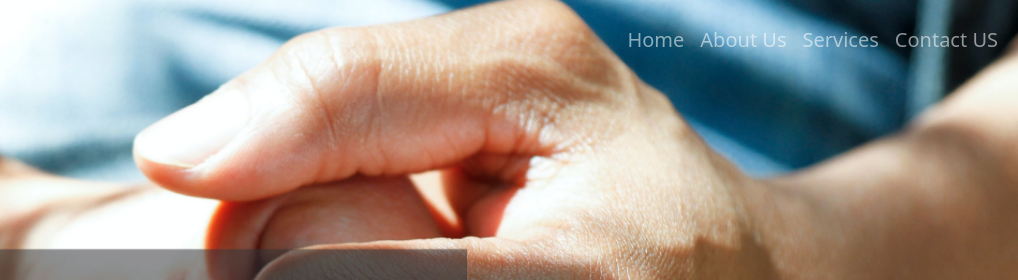
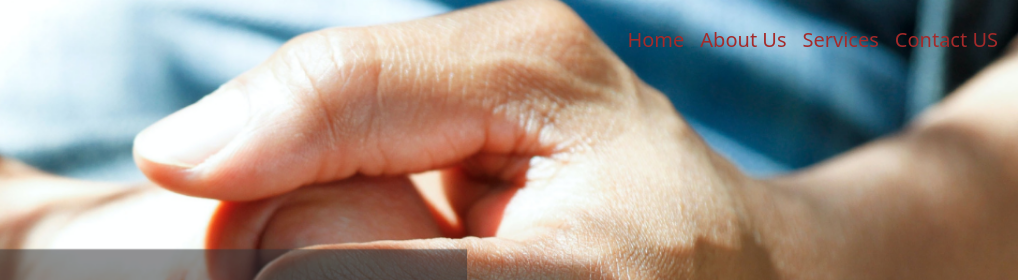
Before and after one commit to senseiBlaq/IDK-Healthcare, a plain HTML site: page index.html in a window 1280 px wide. Shown: the top 280 px of the page, 262-1280 px from the left. Drawn offline with nearby package versions, Linux system fonts and the light colour scheme.

Commit message:
changed nav menu color & added hover effect

```diff
--- a/style.css
+++ b/style.css
@@ -1,3 +1,10 @@
 .navbar-custom{
     height: 80px;
 }
+
+.nav-item > a {
+    color: brown;
+}
+.nav-item > a:hover {
+    text-decoration: underline;
+}
```
